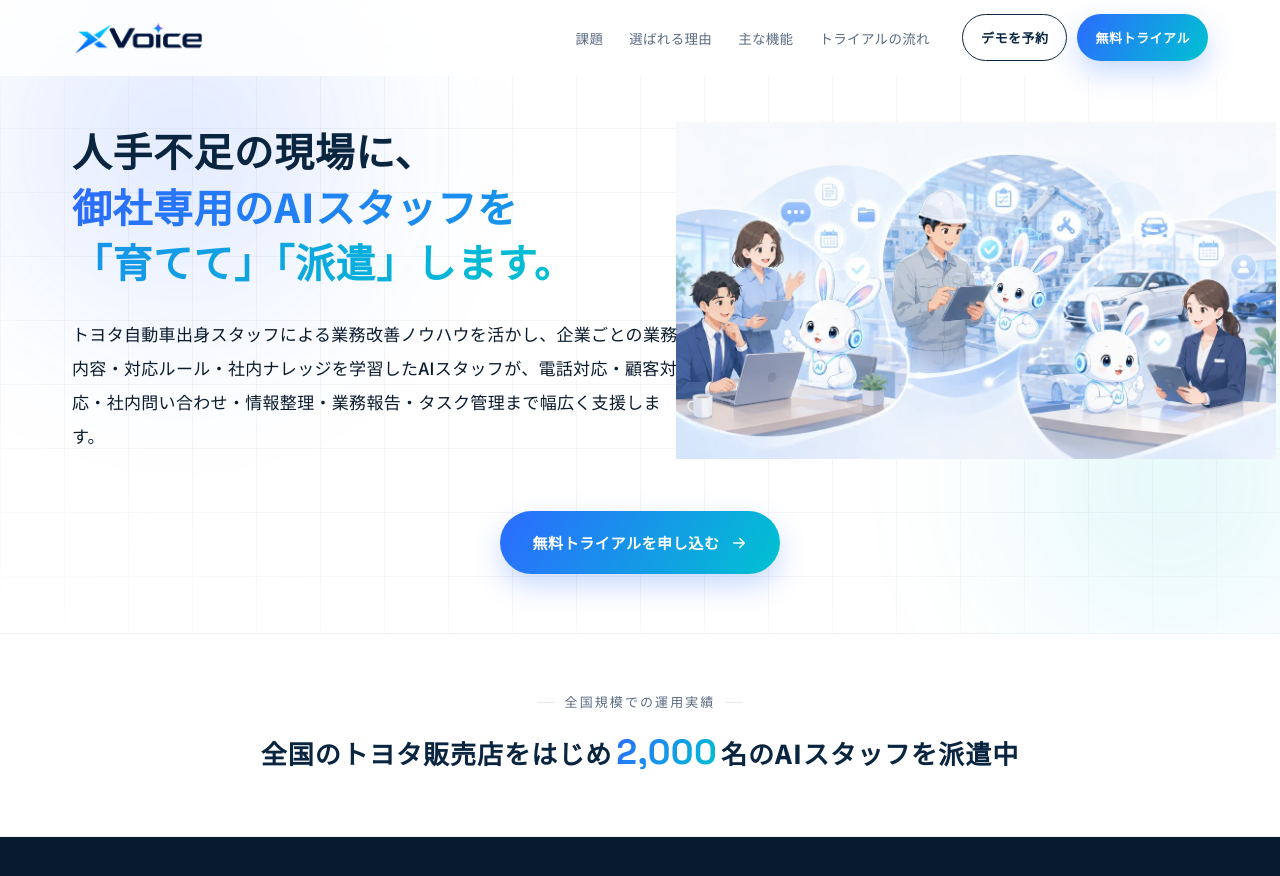
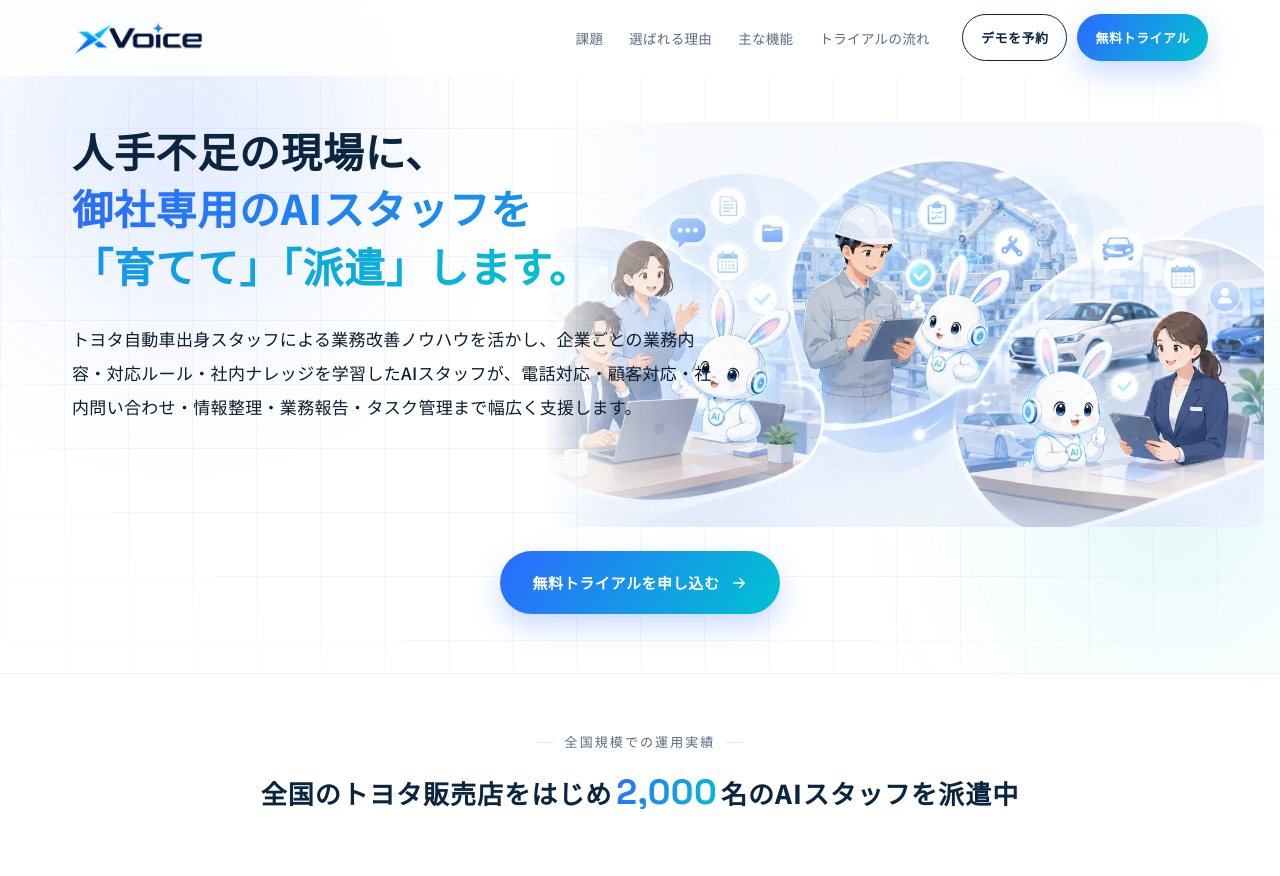
Before and after one commit to tagukichi/ailp, a PHP site: page / in a window 1280 px wide. Shown: the top 876 px of the page. Run offline with PHP 8.4, Linux system fonts and the light colour scheme.

Commit message:
Revert "FV: テキストとイラストの重なりを解消、画像全縁を自然にフェード"
This reverts commit 1da9b495fdb51551ab02e45a179296229bd0bdcb.

```diff
--- a/style.css
+++ b/style.css
@@ -381,13 +381,13 @@ p { margin: 0; }
 .hero-inner {
   position: relative;
   display: block;
-  min-height: 380px;
+  min-height: 420px;
 }
 
 .hero-content {
   position: relative;
   z-index: 2;
-  max-width: 620px;
+  max-width: 640px;
 }
 
 .eyebrow {
@@ -434,7 +434,7 @@ p { margin: 0; }
 
 .hero-title {
   margin-top: 14px;
-  font-size: clamp(28px, 3.1vw, 44px);
+  font-size: clamp(28px, 3.2vw, 46px);
   font-weight: 800;
   line-height: 1.4;
   letter-spacing: 0.02em;
@@ -514,9 +514,9 @@ p { margin: 0; }
 .hero-visual {
   position: absolute;
   top: 0;
-  right: -3%;
-  width: 50%;
-  max-width: 620px;
+  right: -2%;
+  width: 60%;
+  max-width: 780px;
   z-index: 1;
   pointer-events: none;
 }
@@ -529,9 +529,9 @@ p { margin: 0; }
   display: block;
   width: 100%;
   height: auto;
-  border-radius: 0;
-  -webkit-mask-image: radial-gradient(ellipse 115% 120% at 50% 50%, #000 70%, transparent 100%);
-          mask-image: radial-gradient(ellipse 115% 120% at 50% 50%, #000 70%, transparent 100%);
+  border-radius: var(--radius-lg, 20px);
+  -webkit-mask-image: linear-gradient(to right, transparent 0%, rgba(0,0,0,.55) 10%, #000 22%, #000 100%);
+          mask-image: linear-gradient(to right, transparent 0%, rgba(0,0,0,.55) 10%, #000 22%, #000 100%);
 }
 
 .visual-card {
@@ -2695,9 +2695,9 @@ p { margin: 0; }
 @media (max-width: 1201px) {
   .container { padding-left: 3%; padding-right: 3%; }
   .nav { padding: 0 3%; }
-  .hero-content { max-width: 520px; }
-  .hero-title { font-size: clamp(26px, 3.2vw, 36px); }
-  .hero-visual { width: 46%; right: -2%; max-width: 460px; top: 0; }
+  .hero-content { max-width: 560px; }
+  .hero-title { font-size: clamp(26px, 3.6vw, 42px); }
+  .hero-visual { width: 56%; right: -2%; max-width: 640px; top: 0; }
   .hero-meta { gap: 32px; }
   .feature-row { gap: 56px; }
 
```
Also changed, not shown: wp-theme/xvoice/style.css (+12 -12 lines).
